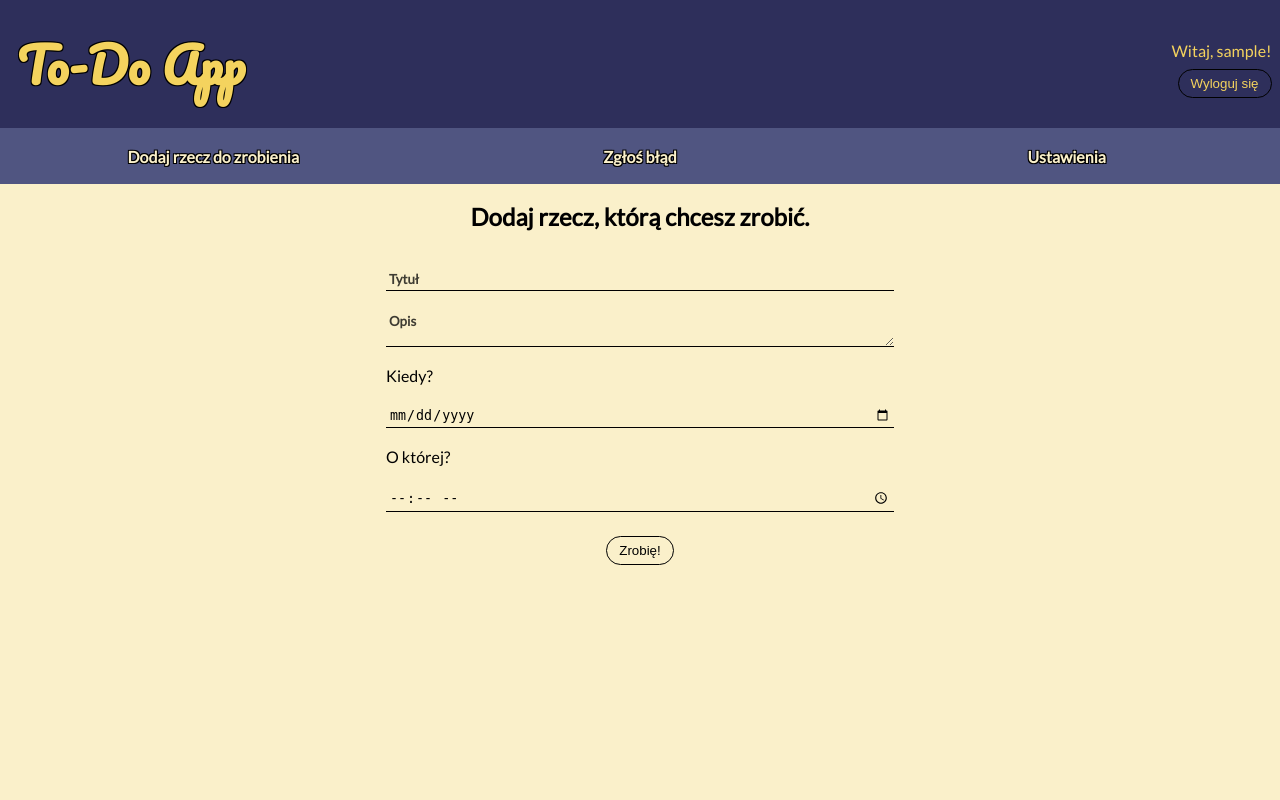
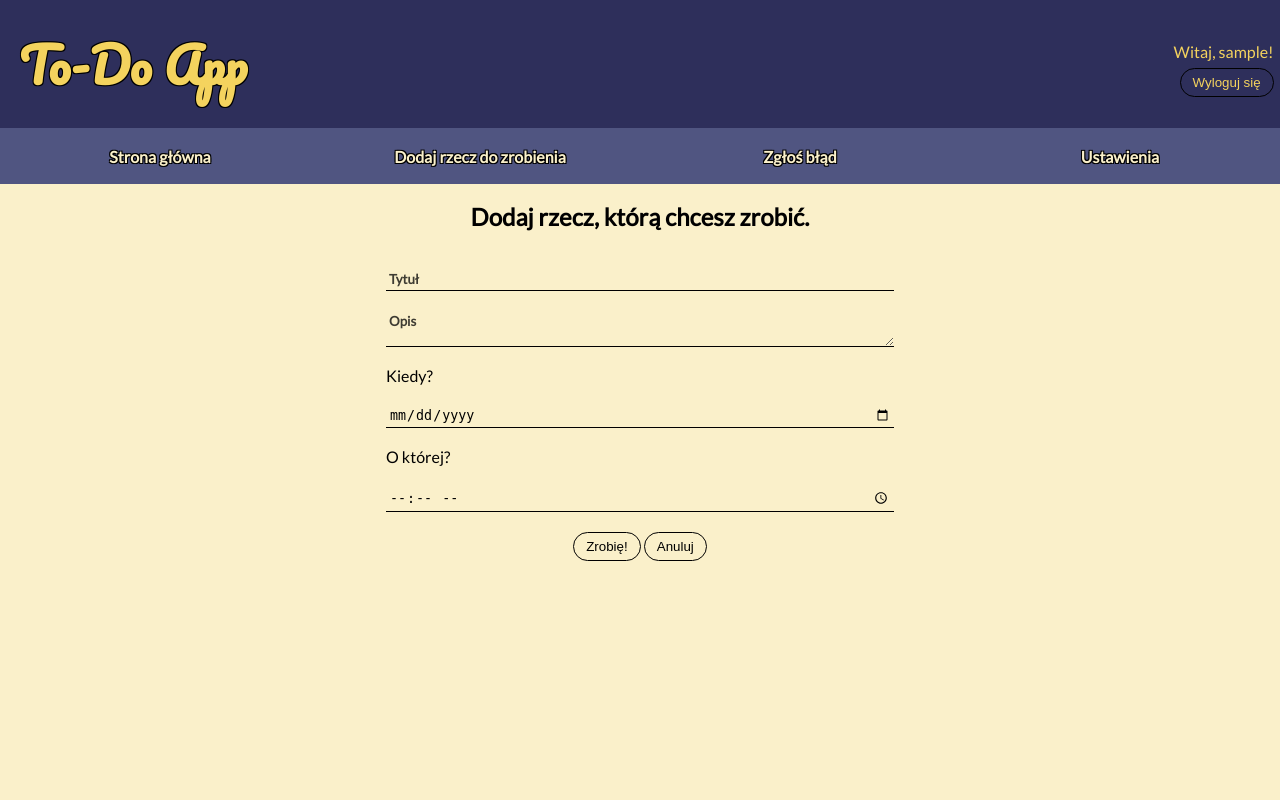
Before and after one commit to wiktor-karykowski/to-do-app, a PHP site: page /add.php in a window 1280 px wide. Run offline with PHP 8.4, Linux system fonts and the light colour scheme; the visitor is signed in with stand-in values (Sample User, id 1); data that the repository does not hold is empty.

Commit message:
Add files via upload

```diff
--- a/add.php
+++ b/add.php
@@ -28,10 +28,11 @@ if(!isset($_SESSION['user'])){
 		<input type="checkbox" id="icon">
 		<label class="mini-logo"><a href="main.php">To-Do App</a></label>
 	  	<div class="nav">
-			<a href="add.php" class="tile tile1">Dodaj rzecz do zrobienia</a>
-			<a href="ticket.php" class="tile tile2">Zgłoś błąd</a>
-			<a href="account.php" class="tile tile3">Ustawienia</a>
-			<a href="logout.php" class="tile tile4" id="logout">Wyloguj się</a>
+	  		<a href="main.php" class="tile tile1">Strona główna</a>
+			<a href="add.php" class="tile tile2">Dodaj rzecz do zrobienia</a>
+			<a href="ticket.php" class="tile tile3">Zgłoś błąd</a>
+			<a href="account.php" class="tile tile4">Ustawienia</a>
+			<a href="logout.php" class="tile tile5" id="logout">Wyloguj się</a>
 		</div>
 	</div>
 	<div class="content" id="content">
@@ -43,7 +44,10 @@ if(!isset($_SESSION['user'])){
 			<input type="date" name="date"><br>
 			<label for="time">O której?</label><br>
 			<input type="time" name="time"><br>
-			<input type="submit" value="Zrobię!"><br>
+			<div class="buttons">
+				<input type="submit" value="Zrobię!">
+				<input type="reset" value="Anuluj">
+			</div>
 		</form>
 		<div class="message-box">
 			<?php
--- a/dbconn.php
+++ b/dbconn.php
@@ -1,8 +1,8 @@
 <?php
 
-$dbhost = 'mysql.mikr.us';
-$dbuser = 'x264';
-$dbpasswd = 'EB84_a9cf28';
-$db = 'db_x264';
+$dbhost = 'localhost';
+$dbuser = 'root';
+$dbpasswd = '';
+$db = 'todo';
 
 ?>
--- a/style.css
+++ b/style.css
@@ -20,7 +20,7 @@ html{
 body{
 	overflow-y: scroll;
 	display: grid;
-	grid-template-columns: 33% 34% 33%;
+	grid-template-columns: repeat(4, 25%);
 	grid-template-rows: 8% 8% 7% 77%;
 	height: 100vh;
 	width: 100vw;
@@ -30,7 +30,7 @@ body{
 	font-family: 'Lato', sans-serif;
 }
 
-input, textarea{
+input, button, textarea{
 	border: none;
 	border-bottom: 1px solid black;
 	border-radius: 0;
@@ -39,13 +39,13 @@ input, textarea{
 	width: 100%;
 }
 
-input:focus, textarea:focus{
+input:focus, button:focus, textarea:focus{
 	border-radius: 0;
 	outline: none;
 	border-bottom: 2px solid black;
 }
 
-input[type=submit], input[type=button]{
+input[type=submit], input[type=button], input[type=reset]{
 	border: 1px solid black;
 	border-radius: 50px;
 	padding: 6px 12px;
@@ -78,7 +78,7 @@ form label{
 
 .logo{
 	background-color: #2E2F5B;
-	grid-column: 1/3;
+	grid-column: 1/4;
 	grid-row: 1/3;
 	display: grid;
 	align-items: center;
@@ -87,7 +87,7 @@ form label{
 }
 
 .logoIndex{
-	grid-column: 1/4;
+	grid-column: 1/5;
 	grid-row: 1/3;
 	display: grid;
 	align-items: center;
@@ -106,7 +106,7 @@ form label{
 }
 .user-welcome{
 	background-color: #2E2F5B;
-	grid-column: 3/4;
+	grid-column: 4/5;
 	grid-row: 1/2;
 	display: grid;
 	align-items: end;
@@ -117,7 +117,7 @@ form label{
 
 .user-logout{
 	background-color: #2E2F5B;
-	grid-column: 3/4;
+	grid-column: 4/5;
 	grid-row: 2/3;
 	display: grid;
 	align-items: start;
@@ -130,7 +130,7 @@ form label{
 }
 
 .wrapper{
-	grid-column: 1/4;
+	grid-column: 1/5;
 	grid-row: 3/4;
 }
 
@@ -167,6 +167,11 @@ form label{
 	grid-row: 3/4;
 }
 
+.wrapper .nav .tile4{
+	grid-column: 4/5;
+	grid-row: 3/4;
+}
+
 .wrapper .nav #logout{
 	display: none;
 }
@@ -175,7 +180,7 @@ form label{
 	background-color: #FAF0CA;
 	padding: 5px;
 	width: 100%;
-	grid-column: 1/4;
+	grid-column: 1/5;
 	grid-row: 4/5;
 	display: flex;
 	flex-direction: column;
```
Also changed, not shown: account.php (+5 -4 lines), main.php (+5 -4 lines), ticket.php (+5 -4 lines).
